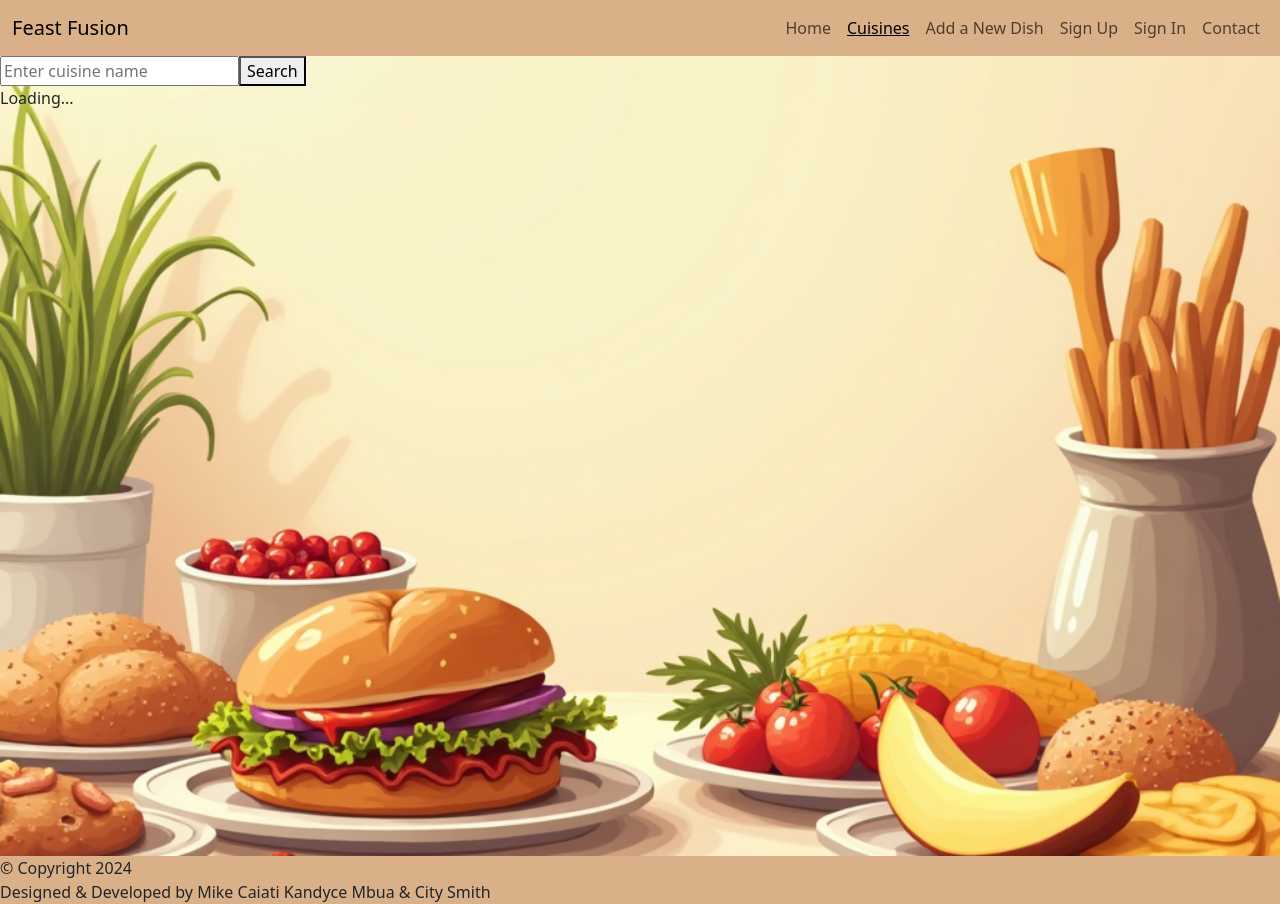
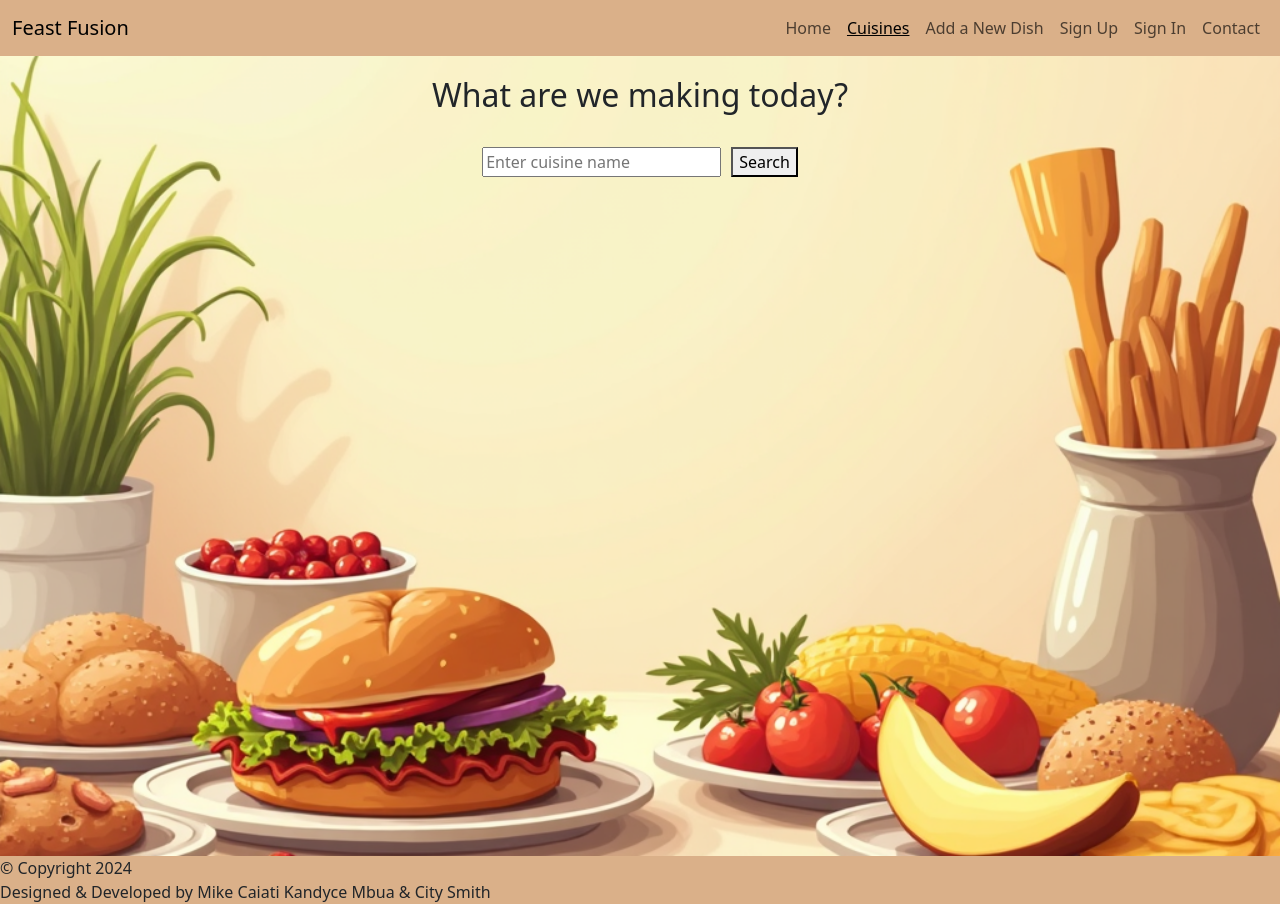
Before and after one commit to mcaiati2/feast-fusion, a React (Vite) app in the folder client/: page /cuisines in a window 1280 px wide. Built offline with nearby package versions, Linux system fonts and the light colour scheme.

Commit message:
finished cuisines page

```diff
--- a/client/src/index.css
+++ b/client/src/index.css
@@ -46,6 +46,56 @@ nav a:hover {
     height: 100vh;
 }
 
+#cuisines h2 {
+    text-align: center;
+    padding-top: 20px;
+}
+
+#cuisines-form {
+    width: 50%;
+    max-width: 600px;
+    max-height: 60vh;
+    margin: 0 auto;
+    text-align: center;
+    padding: 20px;
+    border: 1px solid #ccc;
+    box-shadow: 0 0 10px rgba(0, 0, 0, 0.1);
+    background-color: rgba(249, 249, 249, 0.4);
+    overflow-wrap: break-word;
+    overflow: auto;
+}
+
+#cuisines-form h4,
+#cuisines-form p {
+    margin: 10px 0;
+}
+
+.search-container {
+    display: flex;
+    justify-content: center;
+    align-items: center;
+    margin-bottom: 20px;
+  }
+
+  .search-container form {
+    margin-top: 25px;
+    display: flex;
+    gap: 10px;
+  }
+
+#search-again-button-container {
+    display: flex;
+    justify-content: center;
+    margin-top: 20px;
+    gap: 10px;
+}
+
+.form-search-button {
+    padding: 5px 10px;
+    font-size: 14px;
+    cursor: pointer;
+}
+
 /* Add Recipe */
 
 #recipeForm {
--- a/client/src/pages/Cuisines.tsx
+++ b/client/src/pages/Cuisines.tsx
@@ -1,40 +1,97 @@
-import { useState } from 'react';
+import React, { useState } from 'react';
 import axios from 'axios';
 
+interface Recipe {
+  title: string;
+  ingredients: string;
+  servings: string;
+  instructions: string;
+}
+
 function Cuisines() {
-    const [recipe, setRecipe] = useState('Loading...');
+  const [recipes, setRecipes] = useState<Recipe[]>([]);
   const [query, setQuery] = useState('');
+  const [inputValue, setInputValue] = useState('');
+  const [currentIndex, setCurrentIndex] = useState(0);
+  const [isSearchSubmitted, setIsSearchSubmitted] = useState(false);
+  const [showSearchForm, setShowSearchForm] = useState(true);
   const apiKey = 'OSQFnPo3Rdpb4EkVN2yIYg==Ynp7X1zAOb47qGta';
 
-    const fetchRecipe = (query: string) => {
+  const fetchRecipes = async (query: string) => {
+    try {
       const url = `https://api.api-ninjas.com/v1/recipe?query=${query}`;
-        axios.get(url, {
+      const response = await axios.get(url, {
         headers: {
           'X-Api-Key': apiKey
         }
-        }).then((res) => {
-            setRecipe(res.data.recipe || 'No recipe found');
       });
+      setRecipes(response.data || []);
+      setCurrentIndex(0); // Reset to the first recipe
+    } catch (error) {
+      console.error('Error fetching recipes:', error);
+      setRecipes([]);
+      setCurrentIndex(0);
+    }
   };
 
-    const handleSubmit = (e: React.FormEvent) => {
-        e.preventDefault();
-        fetchRecipe(query);
+  const handleSubmit = (event: React.FormEvent) => {
+    event.preventDefault();
+    setQuery(inputValue);
+    fetchRecipes(inputValue);
+    setIsSearchSubmitted(true);
+    setShowSearchForm(false);
+  };
+
+  const handleNext = () => {
+    setCurrentIndex((prevIndex) => (prevIndex + 1) % recipes.length);
+  };
+
+  const getHeadingText = () => {
+    if (isSearchSubmitted) {
+      return `Yum! Lets make some ${query}:`;
+    }
+    return 'What are we making today?';
+  };
+
+  const handleSearchAgain = () => {
+    setShowSearchForm(true);
+    setIsSearchSubmitted(false);
+    setInputValue('');
   };
 
   return (
     <>
       <main id="cuisines">
+        <h2>{getHeadingText()}</h2>
+        <div className="search-container">
+          {showSearchForm ? (
             <form onSubmit={handleSubmit}>
               <input
                 type="text"
-                        value={query}
-                        onChange={(e) => setQuery(e.target.value)}
+                value={inputValue}
+                onChange={(event) => setInputValue(event.target.value)}
                 placeholder="Enter cuisine name"
               />
               <button type="submit">Search</button>
             </form>
-                <p>{recipe}</p>
+          ) : null}
+        </div>
+        {recipes.length > 0 && (
+          <>
+            <div id='cuisines-form'>
+              <h4><em>{recipes[currentIndex].title}</em></h4>
+              <p><strong>Ingredients:</strong> {recipes[currentIndex].ingredients}</p>
+              <p><strong>Servings:</strong> {recipes[currentIndex].servings}</p>
+              <p><strong>Instructions:</strong> {recipes[currentIndex].instructions}</p>
+            </div>
+            {!showSearchForm && (
+              <div id="search-again-button-container">
+                <button onClick={handleNext} className='form-search-button'>Show another {query} recipe</button>
+                <button onClick={handleSearchAgain} className='form-search-button'>I want to make something else</button>
+              </div>
+            )}
+          </>
+        )}
       </main>
     </>
   );
```
Lines whose indentation alone changed are shown as unchanged.
